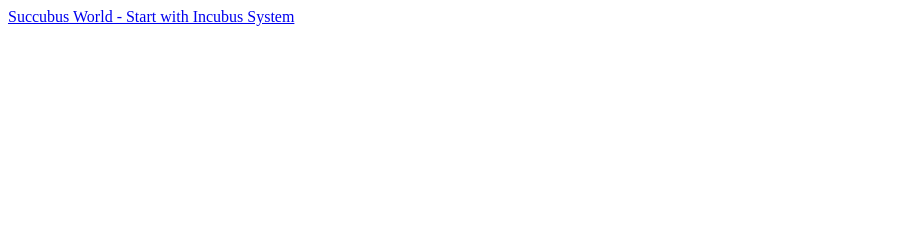
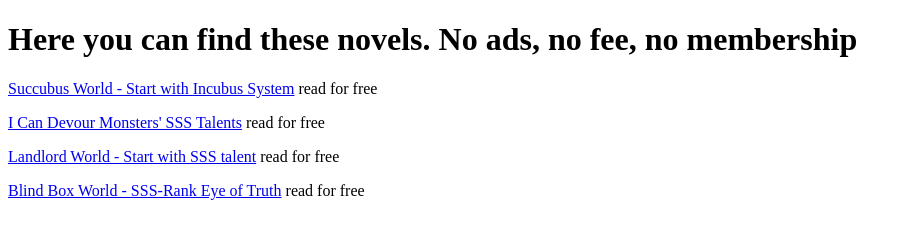
Before and after one commit to dongun2000/dongun2000.github.io, a plain HTML site: page index.html in a window 1280 px wide. Shown: the whole page, without its empty margins (0-911 px from the left). Drawn offline with Linux system fonts and the light colour scheme.

Commit message:
Update index.html

```diff
--- a/index.html
+++ b/index.html
@@ -5,8 +5,13 @@
     <title>Web Novels links</title>
 </head>
 <body>
+<h1>Here you can find these novels. No ads, no fee, no membership</h1>
+<p><a href="https://t.me/novelupdates_free">Succubus World - Start with Incubus System</a> read for free</p>
+<p><a href="https://t.me/novelupdates_free">I Can Devour Monsters' SSS Talents</a> read for free</p>
+<p><a href="https://t.me/novelupdates_free">Landlord World - Start with SSS talent</a> read for free</p>
+<p><a href="https://t.me/novelupdates_free">Blind Box World - SSS-Rank Eye of Truth</a> read for free</p>
 
-<a href="https://t.me/novelupdates_free">Succubus World - Start with Incubus System</a>
+
 
 </body>
 </html>
```
